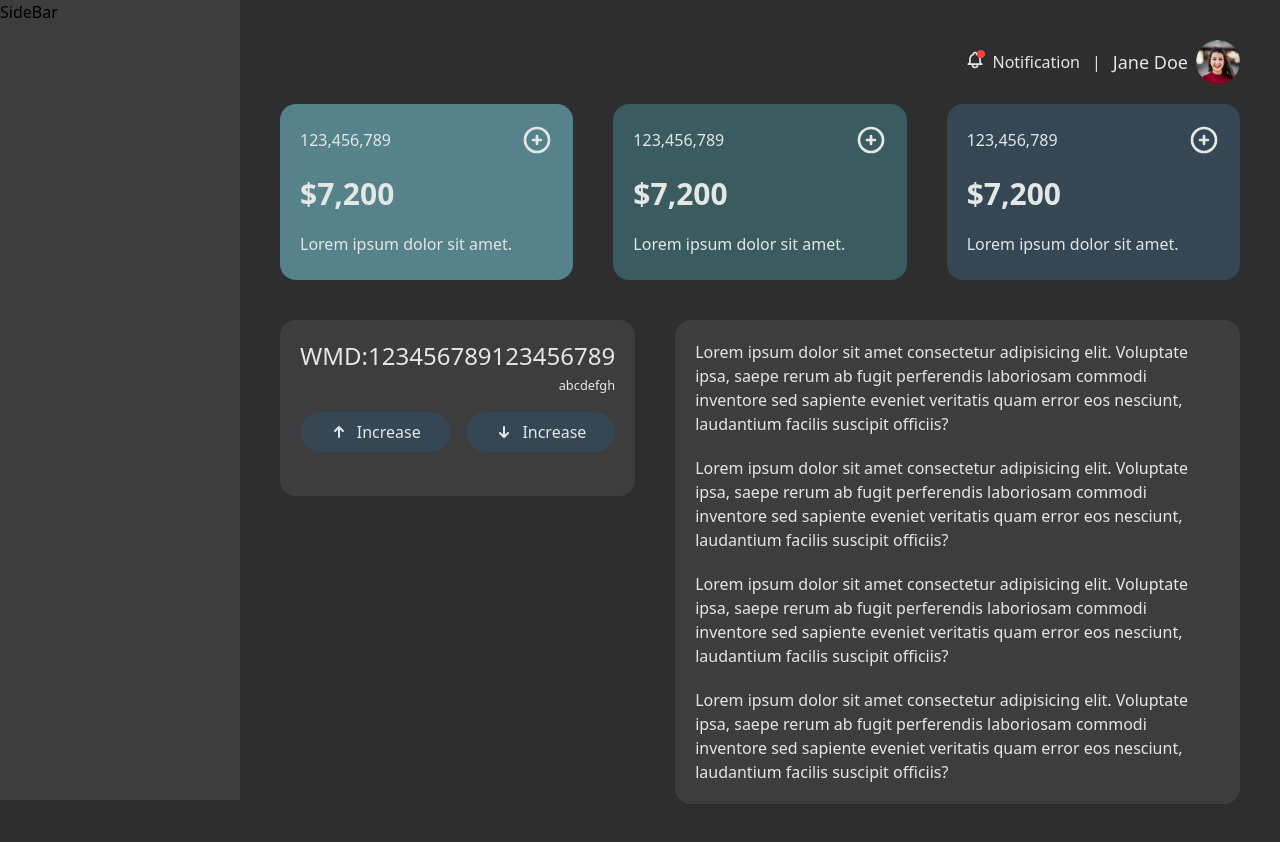
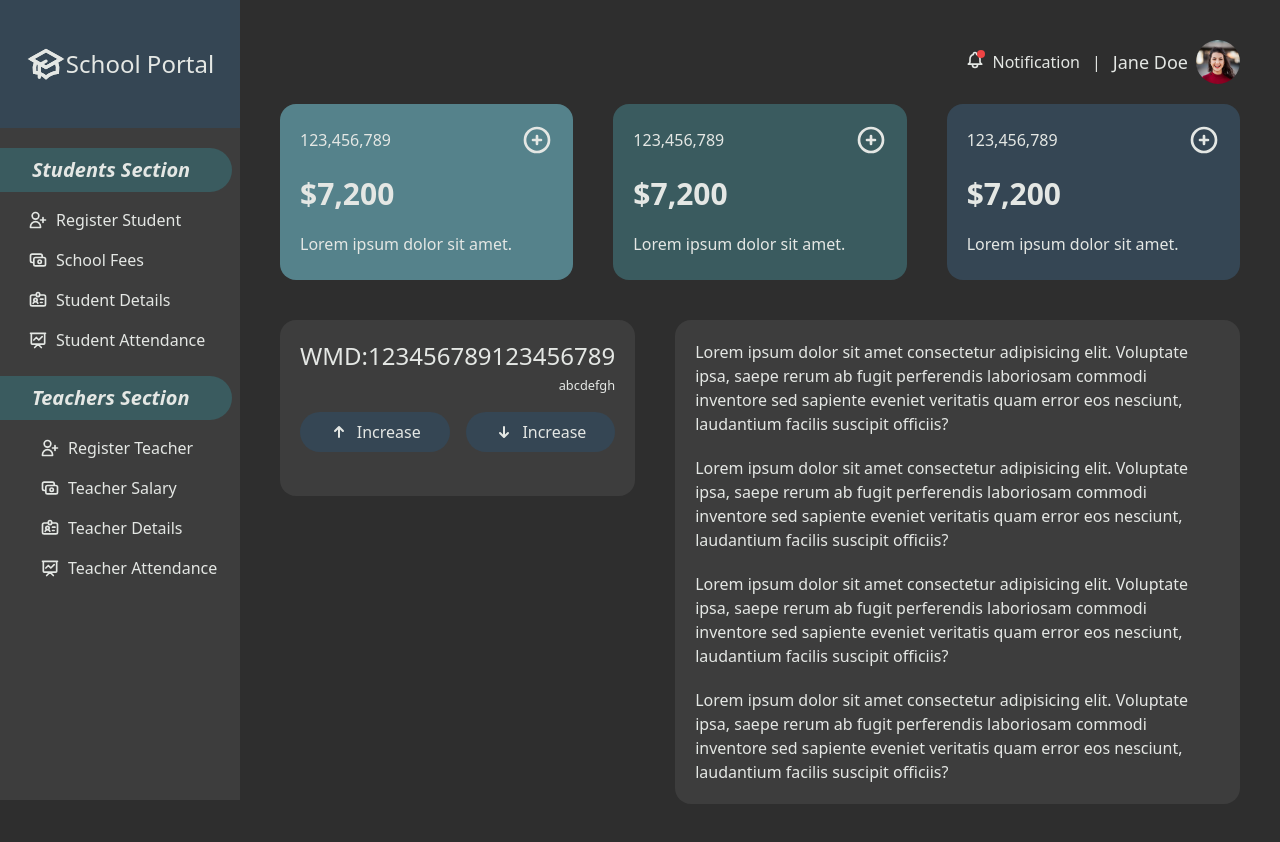
Before and after one commit to PrinceNarteh/student-portal, a React (Create React App) app in the folder client/: page / in a window 1280 px wide. Built offline with nearby package versions, Linux system fonts and the light colour scheme.

Commit message:
adds SideBar Navigation

```diff
--- a/client/src/components/SideBar.jsx
+++ b/client/src/components/SideBar.jsx
@@ -1,7 +1,69 @@
 import React from "react";
+import {
+  AcademicCapIcon,
+  UserAddIcon,
+  CashIcon,
+  IdentificationIcon,
+  PresentationChartLineIcon,
+} from "@heroicons/react/outline";
 
 const SideBar = () => {
-  return <div className="bg-darkGray h-full">SideBar</div>;
+  return (
+    <div className="bg-darkGray h-full space-y-5">
+      <div className="bg-navyBlue text-light h-32 flex justify-center items-center">
+        <AcademicCapIcon className="w-10" />
+        <span className="text-2xl">School Portal</span>
+      </div>
+      <div className="space-y-5 pr-2">
+        <div>
+          <h3 className="bg-darkTeal text-light pl-8 font-bold italic text-xl py-2 rounded-r-full">
+            Students Section
+          </h3>
+          <ul className="pl-5 mt-3 space-y-2">
+            <li className="flex text-light space-x-2 cursor-pointer hover:bg-lightTeal rounded-r-full pl-2 py-1 transition-colors duration-500">
+              <UserAddIcon className="w-5" />
+              <span>Register Student</span>
+            </li>
+            <li className="flex text-light space-x-2 cursor-pointer hover:bg-lightTeal rounded-r-full pl-2 py-1 transition-colors duration-500">
+              <CashIcon className="w-5" />
+              <span>School Fees</span>
+            </li>
+            <li className="flex text-light space-x-2 cursor-pointer hover:bg-lightTeal rounded-r-full pl-2 py-1 transition-colors duration-500">
+              <IdentificationIcon className="w-5" />
+              <span>Student Details</span>
+            </li>
+            <li className="flex text-light space-x-2 cursor-pointer hover:bg-lightTeal rounded-r-full pl-2 py-1 transition-colors duration-500">
+              <PresentationChartLineIcon className="w-5" />
+              <span>Student Attendance</span>
+            </li>
+          </ul>
+        </div>
+        <div>
+          <h3 className="bg-darkTeal text-light pl-8 font-bold italic text-xl py-2 rounded-r-full">
+            Teachers Section
+          </h3>
+          <ul className="pl-8 mt-3 space-y-2">
+            <li className="flex text-light space-x-2 cursor-pointer hover:bg-lightTeal rounded-r-full pl-2 py-1 transition-colors duration-500">
+              <UserAddIcon className="w-5" />
+              <span>Register Teacher</span>
+            </li>
+            <li className="flex text-light space-x-2 cursor-pointer hover:bg-lightTeal rounded-r-full pl-2 py-1 transition-colors duration-500">
+              <CashIcon className="w-5" />
+              <span>Teacher Salary</span>
+            </li>
+            <li className="flex text-light space-x-2 cursor-pointer hover:bg-lightTeal rounded-r-full pl-2 py-1 transition-colors duration-500">
+              <IdentificationIcon className="w-5" />
+              <span>Teacher Details</span>
+            </li>
+            <li className="flex text-light space-x-2 cursor-pointer hover:bg-lightTeal rounded-r-full pl-2 py-1 transition-colors duration-500">
+              <PresentationChartLineIcon className="w-5" />
+              <span>Teacher Attendance</span>
+            </li>
+          </ul>
+        </div>
+      </div>
+    </div>
+  );
 };
 
 export default SideBar;
```
